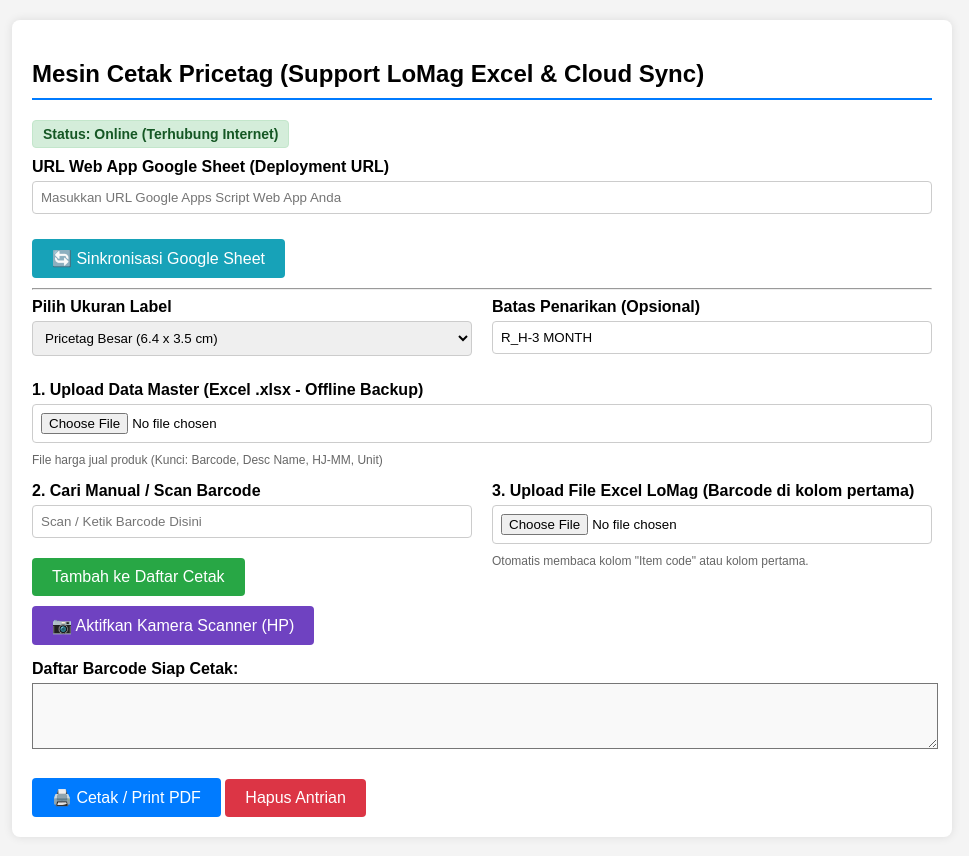
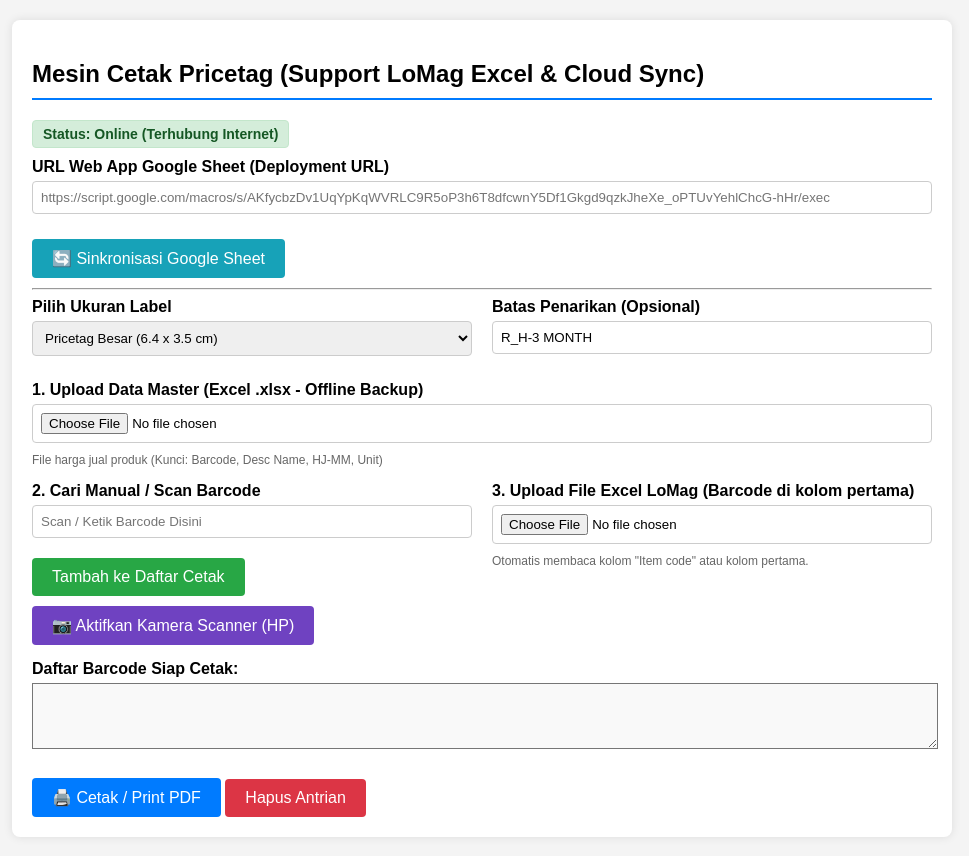
Before and after one commit to CahSragen77/price_tag, a plain HTML site: page index.html in a window 1280 px wide. Shown: the whole page, without its empty margins (158-1127 px from the left). Drawn offline with Linux system fonts and the light colour scheme.

Commit message:
Update index.html

```diff
--- a/index.html
+++ b/index.html
@@ -21,7 +21,7 @@
                 <div id="connectionStatus" class="status-badge online">Status: Mengecek Koneksi...</div>
                 <div class="form-group">
                     <label>URL Web App Google Sheet (Deployment URL)</label>
-                    <input type="text" id="sheetsUrlInput" placeholder="Masukkan URL Google Apps Script Web App Anda" onchange="saveConfig()">
+                    <input type="text" id="sheetsUrlInput" placeholder="https://script.google.com/macros/s/AKfycbzDv1UqYpKqWVRLC9R5oP3h6T8dfcwnY5Df1Gkgd9qzkJheXe_oPTUvYehlChcG-hHr/exec" onchange="saveConfig()">
                 </div>
                 <button onclick="fetchOnlineData()" style="background-color: #17a2b8; margin-top:0;">🔄 Sinkronisasi Google Sheet</button>
                 <button id="btnUploadManual" onclick="uploadLocalToOnline()" style="background-color: #fd7e14; margin-top:0; display:none;">📤 Upload Manual Data Lokal ke Sheet</button>
```
